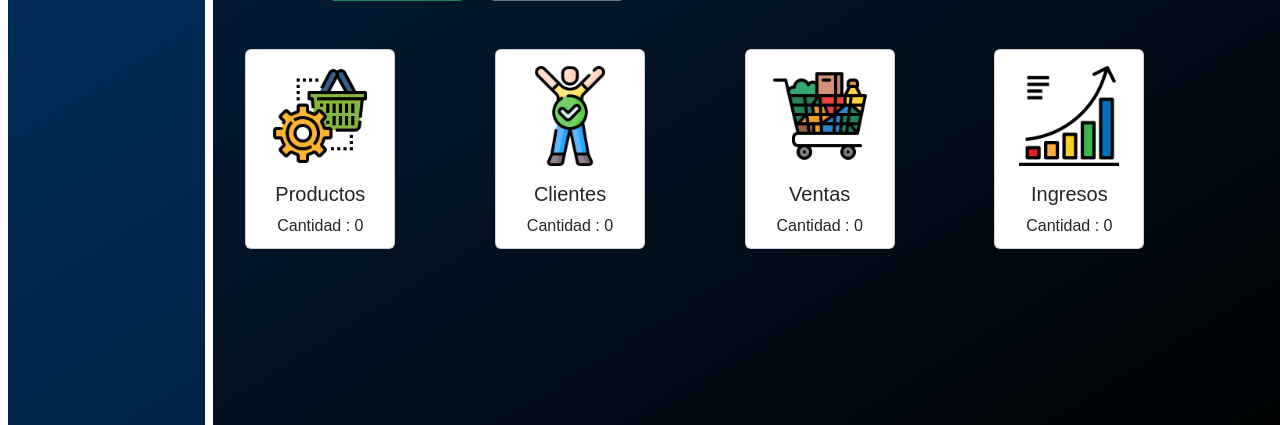
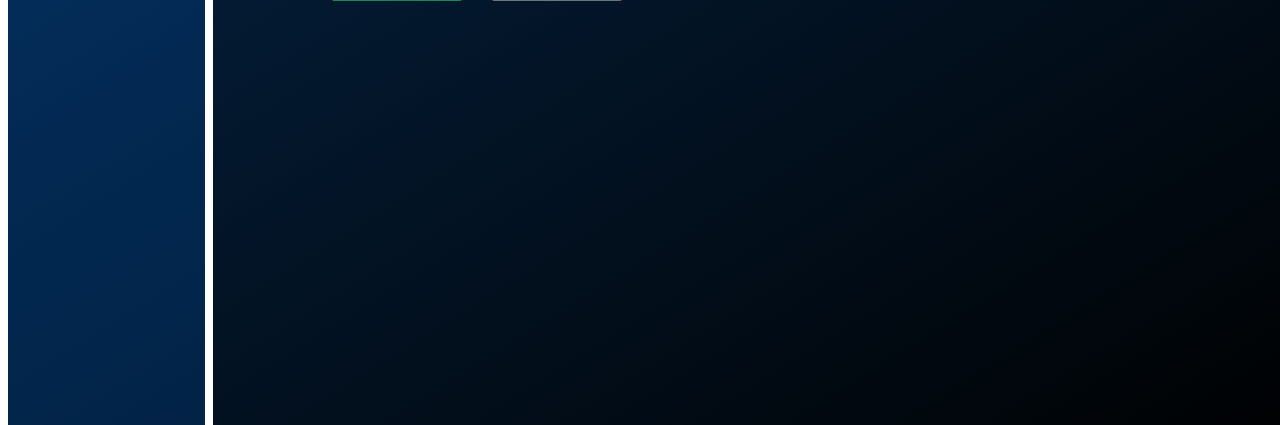
Before and after one commit to SPYROBO/galeazzi, a PHP site: page /php/ventas_direccion.php in a window 1280 px wide; the page is wider, and only the part inside the window is pictured. Shown: the part 375-800 px from the top of that part. Run offline with PHP 8.4, Linux system fonts and the light colour scheme; data that the repository does not hold is empty; some libraries are stand-ins or nearby versions.

Commit message:
elimino tarjetas

```diff
--- a/ventas_inicio.php
+++ b/ventas_inicio.php
@@ -68,43 +68,4 @@
             </div>
         </div>
     </div>
-    <!-- Tarjetas de información -->
-    <div class="row mt-4">
-        <div class="col">
-            <div class="card mb-4" style="max-width: 150px; max-height: 200px;">
-                <div class="card-body text-center">
-                    <img src="../imagenes/productos.png" style="max-width: 100px; max-height: 100px;" class="img-fluid mb-3" alt="Productos">
-                    <h5 class="card-title">Productos</h5>
-                    <p> Cantidad : <span id="cant_productos">0</span> </p>
-                </div>
-            </div>
-        </div>
-        <div class="col">
-            <div class="card mb-4" style="max-width: 150px; max-height: 200px;">
-                <div class="card-body text-center">
-                    <img src="../imagenes/clientes.png" style="max-width: 100px; max-height: 100px;" class="img-fluid mb-3" alt="Clientes">
-                    <h5 class="card-title">Clientes</h5>
-                    <p> Cantidad : <span id="cant_clientes">0</span> </p>
-                </div>
-            </div>
-        </div>
-        <div class="col">
-            <div class="card mb-4" style="max-width: 150px; max-height: 200px;">
-                <div class="card-body text-center">
-                    <img src="../imagenes/compras.png" style="max-width: 100px; max-height: 100px;" class="img-fluid mb-3" alt="Ventas">
-                    <h5 class="card-title">Ventas</h5>
-                    <p> Cantidad : <span id="cant_ventas">0</span> </p>
-                </div>
-            </div>
-        </div>
-        <div class="col">
-            <div class="card mb-4" style="max-width: 150px; max-height: 200px;">
-                <div class="card-body text-center">
-                    <img src="../imagenes/ingresos.png" style="max-width: 100px; max-height: 100px;" class="img-fluid mb-3" alt="Ingresos">
-                    <h5 class="card-title">Ingresos</h5>
-                    <p> Cantidad : <span id="cant_ingresos">0</span> </p>
-                </div>
-            </div>
-        </div>
-    </div>
 </div>
```
